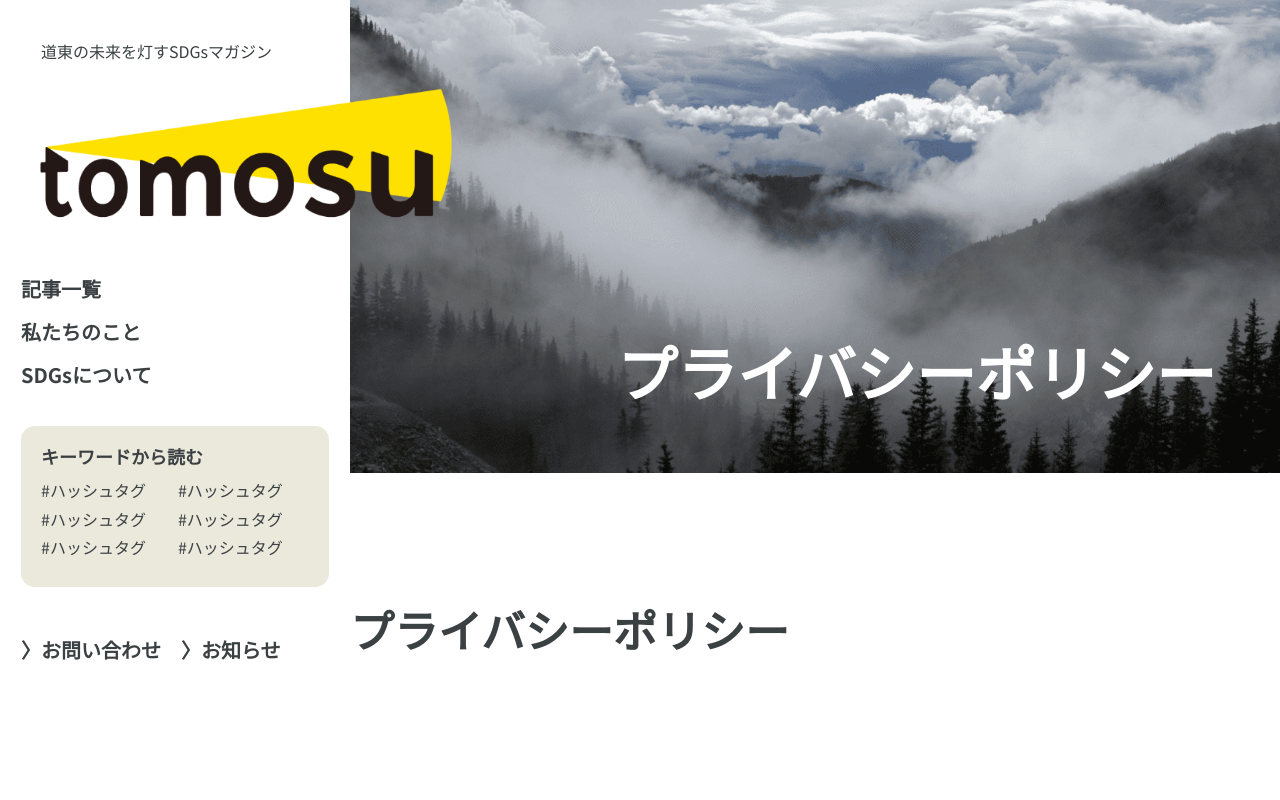
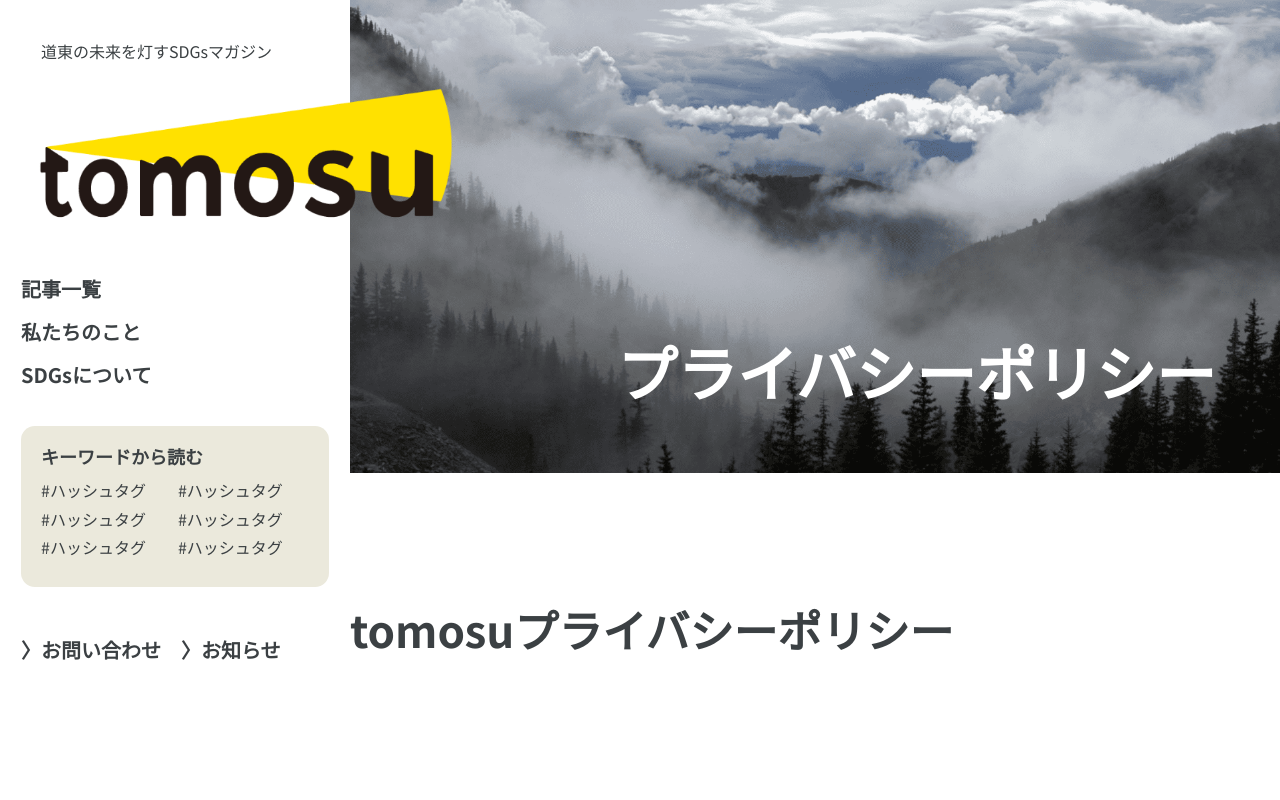
Before and after one commit to ha-ma/tomosu, a Next.js app: page /privacy-policy in a window 1280 px wide. Shown: the top 800 px of the page. Built offline with nearby package versions, Linux system fonts and the light colour scheme.

Commit message:
タイトルにブレイクポイントを追加

```diff
--- a/styles/privacy-policy.module.scss
+++ b/styles/privacy-policy.module.scss
@@ -16,7 +16,9 @@
       padding-top: 49px;
     }
     &__sp {
-      display: none;
+      @media (max-width: 1279px) {
+        display: none;
+      }
     }
   }
   &__desc {
```
